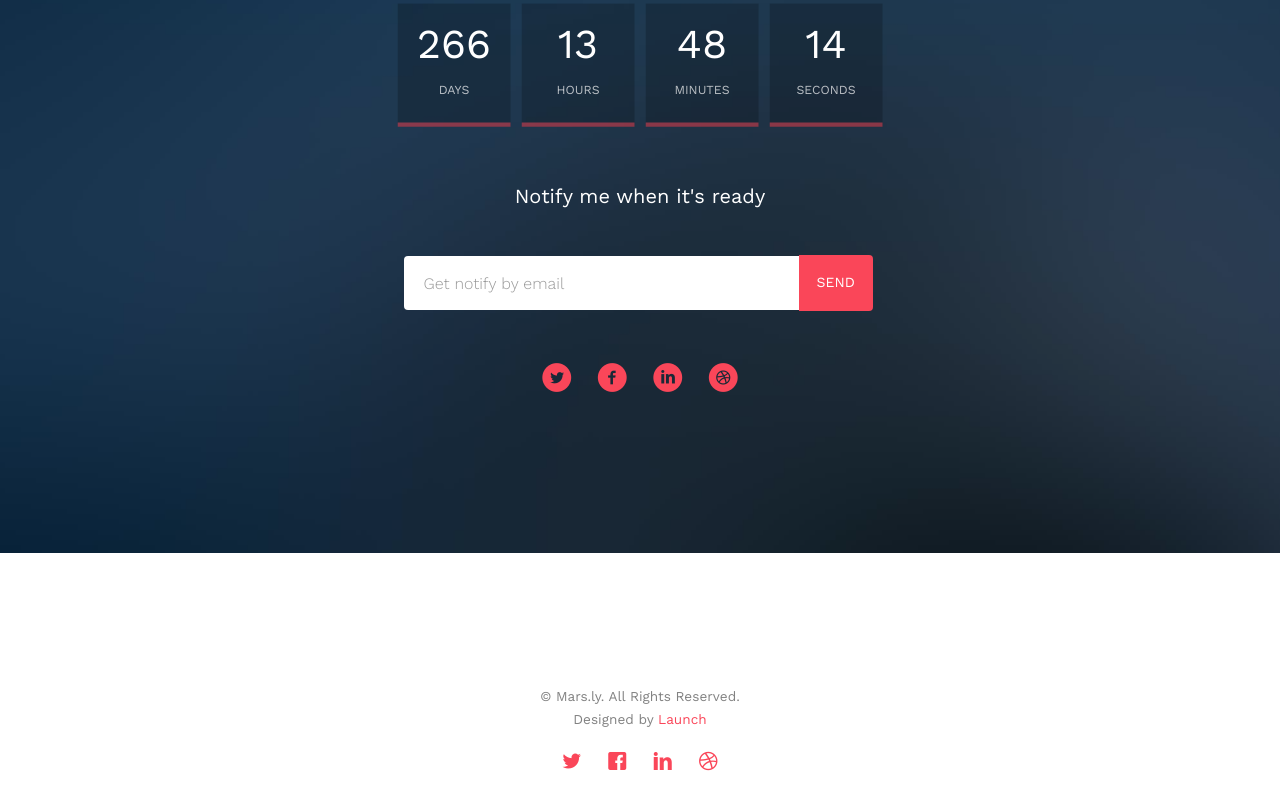
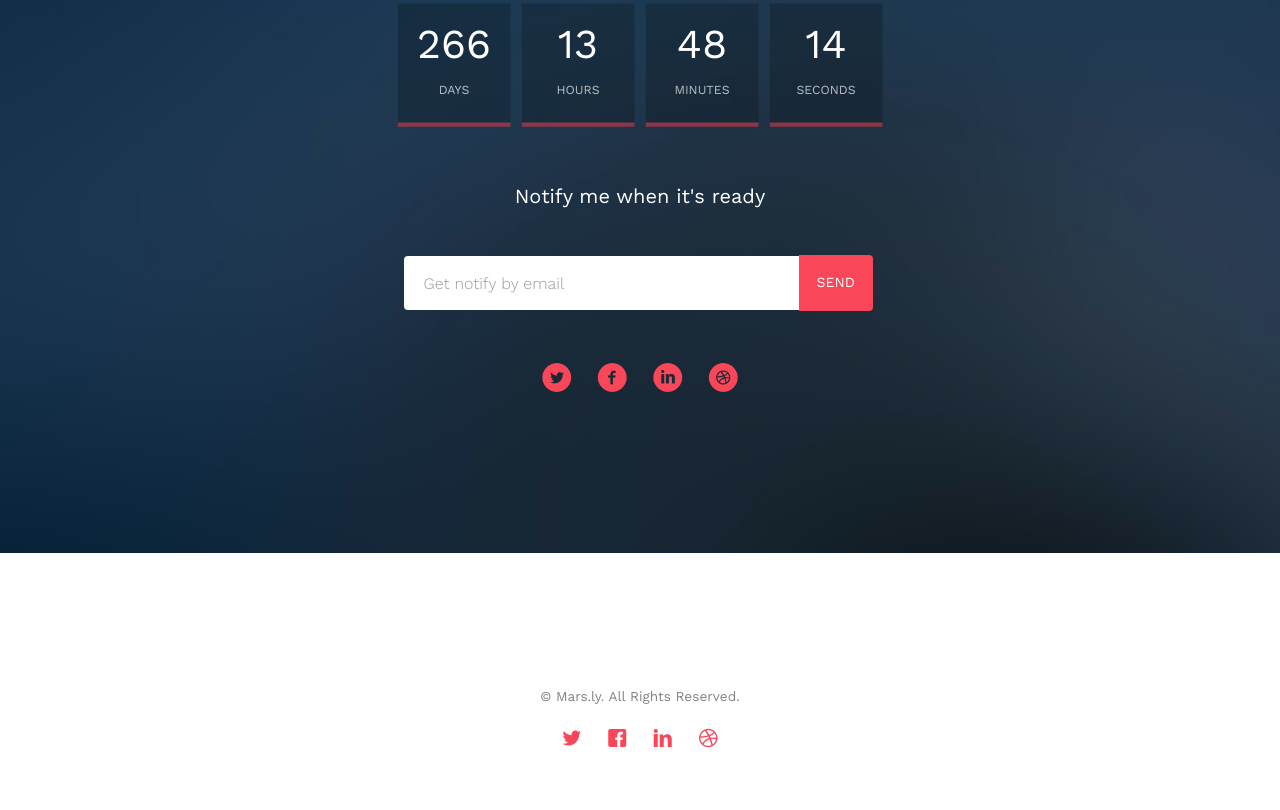
Before and after one commit to cambyses/launch, a plain HTML site: page index.html in a window 1280 px wide. Shown: the part 347-1157 px from the top of the page. Drawn offline with nearby package versions, Linux system fonts and the light colour scheme; files whose address does not match are found by name.

Commit message:
Update index.html

```diff
--- a/index.html
+++ b/index.html
@@ -115,7 +115,7 @@
 				<div class="col-md-12 text-center">
 					<p>
 			<small class="block">&copy; Mars.ly. All Rights Reserved.</small>
-			<small class="block">Designed by <a href="#" target="_blank">Launch</a>
+			<small class="block"> <!-- some text --> <a href="#" target="_blank"> <!-- some text --> </a>
 				<a href="http://unsplash.co/" target="_blank"></a></small>
 					</p>
 					<p>
```
